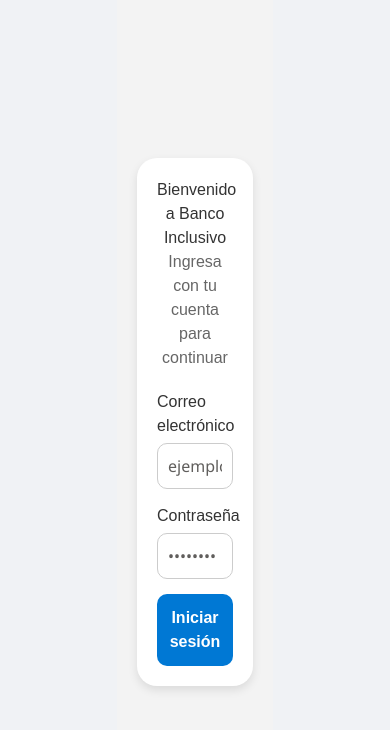
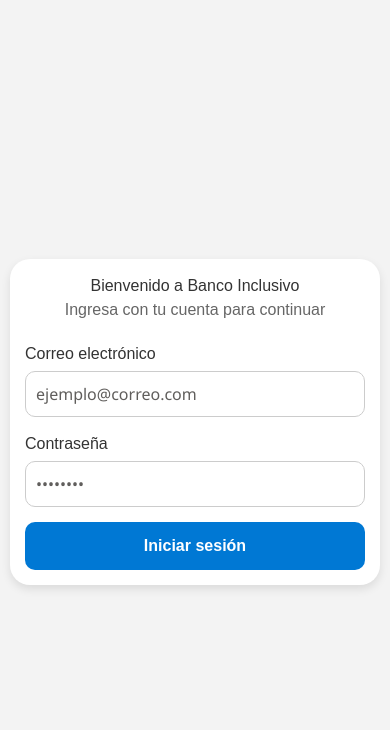
Before and after one commit to Ares-Judda/Hackaton_Spei_Frontend, a React (Vite) app: page / in a window 390 px wide. Shown: the top 730 px of the page. Built offline with nearby package versions, Linux system fonts and the light colour scheme.

Commit message:
cambios de voz y acctualizacion para moviles

```diff
--- a/src/components/AppWrapper.jsx
+++ b/src/components/AppWrapper.jsx
@@ -1,9 +1,18 @@
-import React from "react";
+// AppWrapper.jsx
+import React, { useEffect, useState } from "react";
 
 const AppWrapper = ({ children, userSettings }) => {
   const theme = userSettings?.theme || "light";
   const font = userSettings?.font || "Segoe UI";
   const fontSize = userSettings?.fontSize || "16px";
+  const [isMobile, setIsMobile] = useState(false);
+
+  useEffect(() => {
+    const handleResize = () => setIsMobile(window.innerWidth <= 768);
+    handleResize();
+    window.addEventListener("resize", handleResize);
+    return () => window.removeEventListener("resize", handleResize);
+  }, []);
 
   const backgroundColor = theme === "dark" ? "#1e1e1e" : "#f3f3f3";
   const textColor = theme === "dark" ? "#f5f5f5" : "#333";
@@ -11,24 +20,23 @@ const AppWrapper = ({ children, userSettings }) => {
   return (
     <div
       style={{
-        width: "40vw",
+        width: "100%",
         minHeight: "100vh",
         display: "flex",
         justifyContent: "center",
-        padding: "20px",
-        boxSizing: "border-box",
+        padding: isMobile ? "10px" : "20px",
         backgroundColor,
         fontFamily: font,
         fontSize,
         color: textColor,
+        boxSizing: "border-box",
         overflowY: "auto",
-
       }}
     >
       <div
         style={{
           width: "100%",
-          maxWidth: "550px", // ⚡ ancho fijo como Wizard
+          maxWidth: isMobile ? "100%" : "550px", // ✅ más ancho en desktop, fluido en móvil
           display: "flex",
           flexDirection: "column",
           gap: "25px",
--- a/src/components/StepWrapper.jsx
+++ b/src/components/StepWrapper.jsx
@@ -1,42 +1,52 @@
-import React from 'react';
+// StepWrapper.jsx
+import React, { useEffect, useState } from "react";
 
 const StepWrapper = ({ children, userSettings }) => {
-  const theme = userSettings?.theme || 'light';
-  const font = userSettings?.font || 'Segoe UI';
-  const fontSize = userSettings?.fontSize || '16px';
+  const theme = userSettings?.theme || "light";
+  const font = userSettings?.font || "Segoe UI";
+  const fontSize = userSettings?.fontSize || "16px";
+  const [isMobile, setIsMobile] = useState(false);
 
-  const backgroundColor = theme === 'dark' ? '#1e1e1e' : '#f3f3f3';
-  const textColor = theme === 'dark' ? '#f5f5f5' : '#333';
+  // Detectar si está en móvil
+  useEffect(() => {
+    const handleResize = () => setIsMobile(window.innerWidth <= 768);
+    handleResize(); // ejecutar una vez
+    window.addEventListener("resize", handleResize);
+    return () => window.removeEventListener("resize", handleResize);
+  }, []);
+
+  const backgroundColor = theme === "dark" ? "#1e1e1e" : "#f3f3f3";
+  const textColor = theme === "dark" ? "#f5f5f5" : "#333";
 
   return (
     <div
       style={{
-        width: '40vw',
-        height: '100vh', // ⚡ body siempre ocupa toda la pantalla
-        display: 'flex',
-        alignItems: 'center',
-        justifyContent: 'center',
+        width: "100%",
+        minHeight: "100vh",
+        display: "flex",
+        alignItems: "center",
+        justifyContent: "center",
         backgroundColor,
         fontFamily: font,
         fontSize,
         color: textColor,
-        transition: 'all 0.3s ease',
-        padding: '20px',
-        boxSizing: 'border-box',
+        transition: "all 0.3s ease",
+        padding: isMobile ? "10px" : "20px",
+        boxSizing: "border-box",
       }}
     >
       <div
         style={{
-          width: '400px',       // ⚡ ancho fijo
-          minHeight: '100px',   // ⚡ altura mínima fija
-          maxHeight: '90vh',    // ⚡ no se salga de la pantalla
-          overflowY: 'auto',    // ⚡ scroll si el contenido crece
-          backgroundColor: theme === 'dark' ? '#2c2c2c' : '#fff',
-          padding: '20px',
-          borderRadius: '20px',
-          boxShadow: '0 4px 10px rgba(0,0,0,0.1)',
-          position: 'relative',
-          boxSizing: 'border-box',
+          width: isMobile ? "100%" : "400px", // ✅ adaptable
+          minHeight: "100px",
+          maxHeight: "90vh",
+          overflowY: "auto",
+          backgroundColor: theme === "dark" ? "#2c2c2c" : "#fff",
+          padding: isMobile ? "15px" : "20px",
+          borderRadius: "20px",
+          boxShadow: "0 4px 10px rgba(0,0,0,0.1)",
+          position: "relative",
+          boxSizing: "border-box",
         }}
       >
         {children}
--- a/src/controllers/formController.js
+++ b/src/controllers/formController.js
@@ -6,7 +6,7 @@ export const useFormController = () => {
     theme: "light",
     fontSize: "16px",
     canReadSmallText: true,
-    usesScreenReader: false,
+    usesScreenReader: true,
     confidence: "medium",
     literacy: "medium",
     name: "",
```
Also changed, not shown: src/views/WizardView.jsx (+54 -11 lines).
